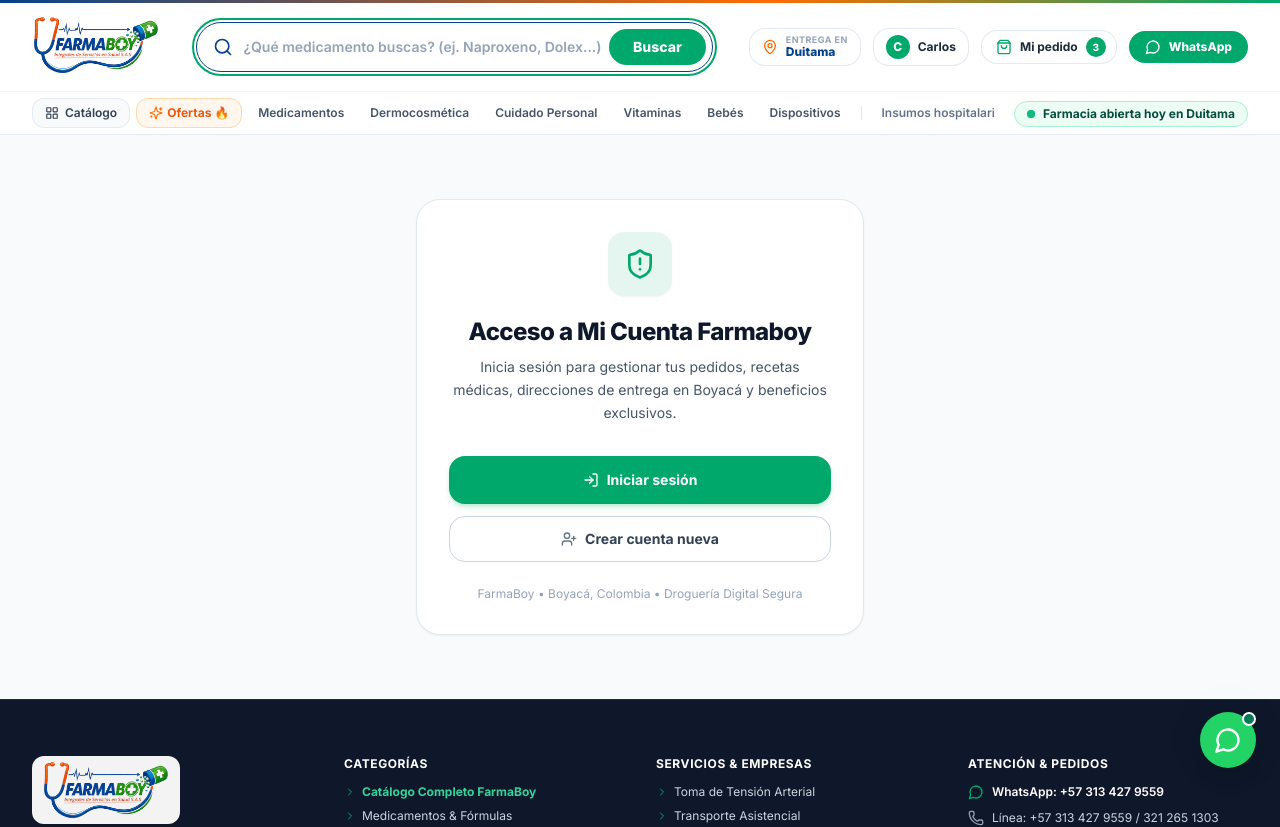
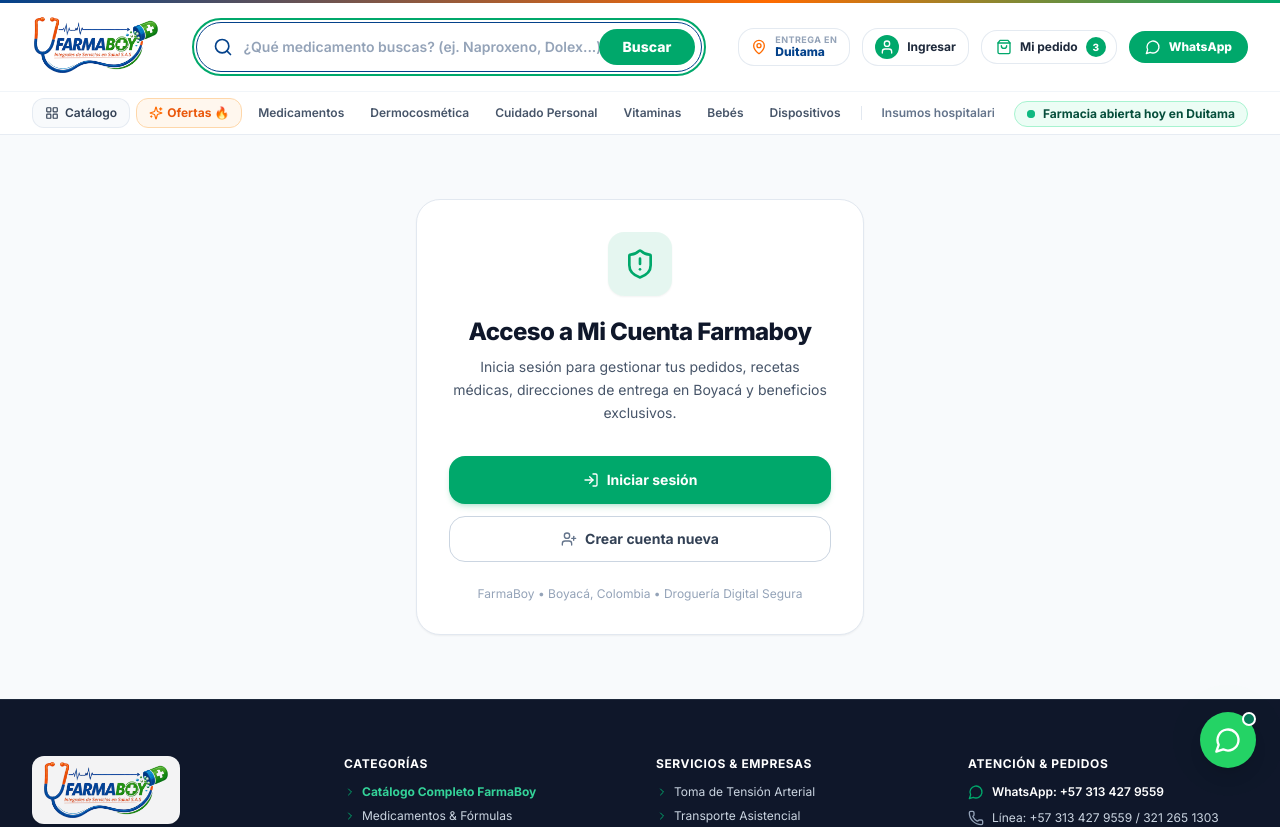
Before and after one commit to josesafi/farmaboy, a Next.js app: page /mi-cuenta/formulas in a window 1280 px wide. Shown: the top 827 px of the page. Built offline with nearby package versions, Linux system fonts and the light colour scheme.

Commit message:
fix: remove all remaining hardcoded 'Carlos' fallbacks

```diff
--- a/src/app/mi-cuenta/formulas/page.tsx
+++ b/src/app/mi-cuenta/formulas/page.tsx
@@ -23,7 +23,7 @@
 export default function FormulasPage() {
   const { prescriptions, uploadPrescription, deletePrescription, familyMembers, user } = useAuth();
   const [isModalOpen, setIsModalOpen] = useState(false);
-  const [patientName, setPatientName] = useState(user?.name ? `${user.name} ${user.lastName}` : "Carlos Rodríguez");
+  const [patientName, setPatientName] = useState(user?.name ? `${user.name} ${user.lastName}` : "");
   const [doctorName, setDoctorName] = useState("");
   const [medicationsSummary, setMedicationsSummary] = useState("");
   const [selectedFileName, setSelectedFileName] = useState("");
--- a/src/app/mi-cuenta/page.tsx
+++ b/src/app/mi-cuenta/page.tsx
@@ -118,7 +118,7 @@
             <span>Espacio Personal Farmaboy Boyacá</span>
           </div>
           <h1 className="text-2xl sm:text-3xl lg:text-4xl font-black tracking-tight">
-            Hola, {user?.name || "Carlos"} 👋
+            Hola, {user?.name || "Usuario"} 👋
           </h1>
           <p className="mt-1 text-sm sm:text-base text-emerald-100 font-medium">
             ¿Qué medicamento o producto de salud necesitas hoy?
--- a/src/app/mi-cuenta/soporte/page.tsx
+++ b/src/app/mi-cuenta/soporte/page.tsx
@@ -37,7 +37,7 @@
     setIsSubmittingTicket(true);
     const ticketId = "TICK-" + Math.floor(1000 + Math.random() * 9000);
     const customerEmail = user?.email || "carlos.rodriguez@farmaboy.com.co";
-    const customerName = user ? `${user.name} ${user.lastName}`.trim() : "Carlos Rodríguez";
+    const customerName = user ? `${user.name} ${user.lastName}`.trim() : "Usuario Nuevo";
 
     triggerEmailEvent({
       event: "SUPPORT_TICKET_CREATED",
--- a/src/components/layout/Header.tsx
+++ b/src/components/layout/Header.tsx
@@ -97,8 +97,8 @@
   ];
 
   // Display name for user pill
-  const displayName = user?.name ? user.name.split(" ")[0] : "Carlos";
-  const displayInitial = displayName ? displayName[0].toUpperCase() : "C";
+  const displayName = user?.name ? user.name.split(" ")[0] : "Ingresar";
+  const displayInitial = user?.name ? user.name[0].toUpperCase() : <User className="w-4 h-4" />;
 
   return (
     <>
```
